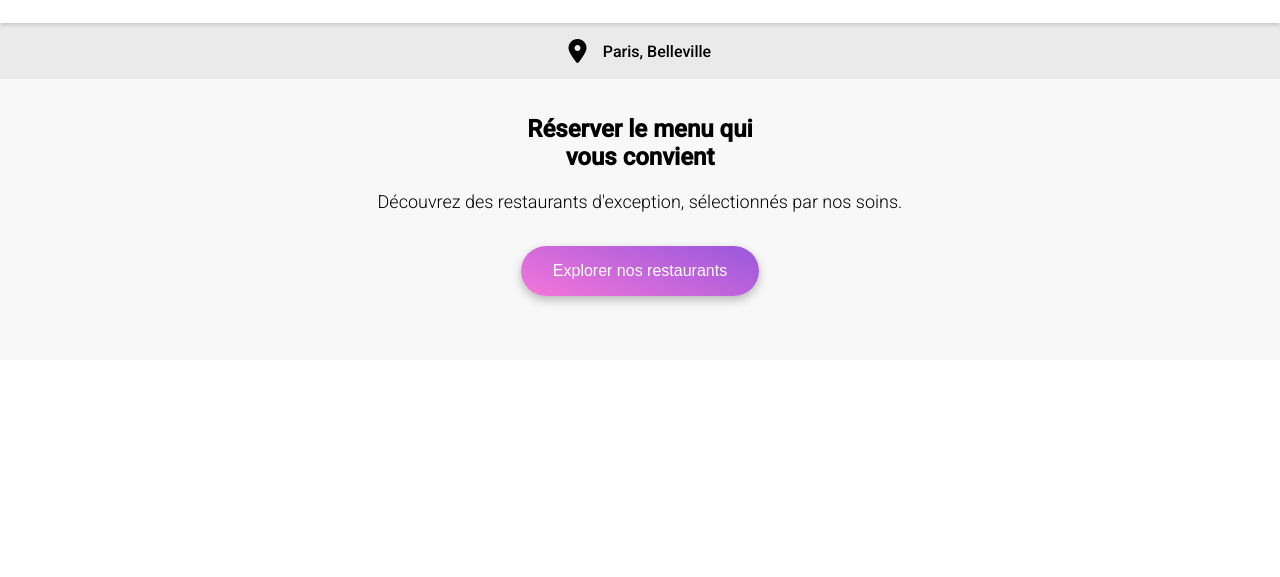
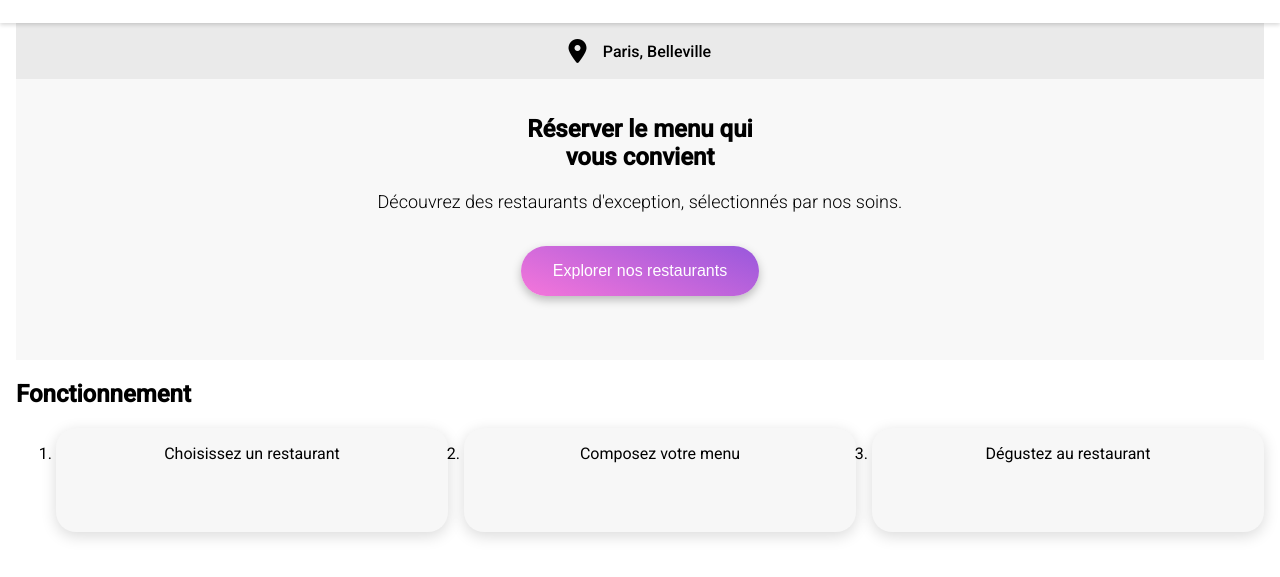
Before and after one commit to MohaDjm/Ohmyfood, a website: page index.html in a window 1280 px wide. Shown: the part 67-644 px from the top of the page. Drawn offline with Linux system fonts and the light colour scheme; a web font is replaced by a local one.

Commit message:
add box shadow mixin

```diff
--- a/index.html
+++ b/index.html
@@ -23,6 +23,15 @@
         <p>Découvrez des restaurants d'exception, sélectionnés par nos soins.</p>
         <button>Explorer nos restaurants</button>
       </section>
+
+      <section class="fonction">
+        <h2>Fonctionnement</h2>
+        <ol>
+          <li>Choisissez un restaurant</li>
+          <li>Composez votre menu</li>
+          <li>Dégustez au restaurant</li>
+        </ol>
+      </section>
     </main>
   </body>
   </html>
--- a/sass/base.scss
+++ b/sass/base.scss
@@ -5,3 +5,7 @@ body{
   margin: 0px;
   font-family: 'Roboto', sans-serif;
 }
+
+main{
+  padding: 0 1rem;
+}
--- /dev/null
+++ b/sass/layout/fonction.scss
@@ -0,0 +1,22 @@
+@use "../utils/box-shadow.scss";
+
+.fonction {
+& ol {
+    display: flex;
+    flex-direction: column;
+    gap: 1rem;
+    @media (min-width: 1024px){
+        flex-direction: row;
+    }
+}
+  & li {
+    background-color: #F7F7F7;
+    padding: 1rem 2rem;
+    flex-grow: 1;
+    border-radius: 20px;
+    width: 322.49px;
+    height: 72.38px;
+    text-align: center;
+    @include box-shadow.base-shadow;
+    }
+}
--- /dev/null
+++ b/sass/utils/box-shadow.scss
@@ -0,0 +1,3 @@
+@mixin base-shadow{
+    box-shadow: 0px 4px 15px rgba(0, 0, 0, 0.15);
+}
--- a/style.scss
+++ b/style.scss
@@ -2,3 +2,4 @@
 @import"./sass/layout/header.scss";
 @import"./sass/layout/city.scss";
 @import"./sass/layout/explorer.scss";
+@import"./sass/layout/fonction.scss";
```
Also changed, not shown: style.css, 1 other file.
